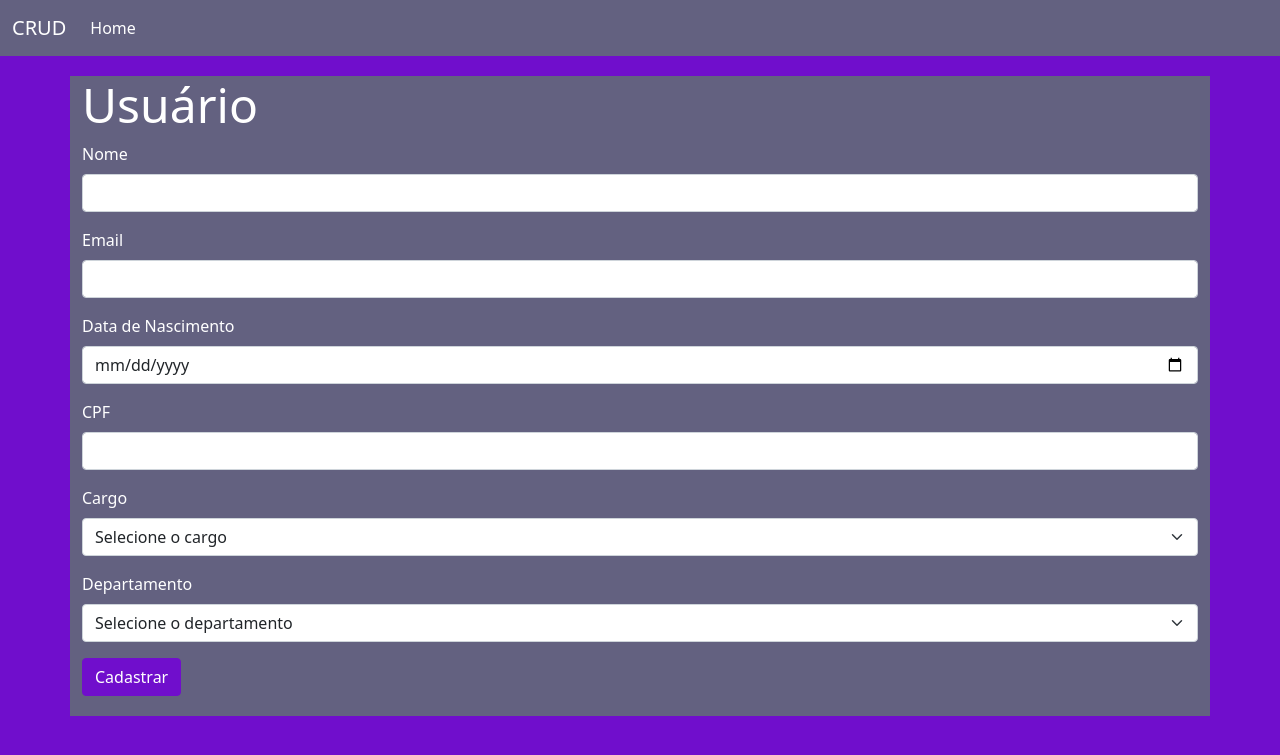
After one commit to gmariano1/CRUD-IPDV, a PHP site: page /pages/usuario.php in a window 1280 px wide. The commit adds this page. Shown: the top 755 px of the page. Run offline with PHP 8.4, Linux system fonts and the light colour scheme; data that the repository does not hold is empty.

Commit message:
Creates terminados

```diff
--- a/assets/css/style.css
+++ b/assets/css/style.css
@@ -1,6 +1,3 @@
-nav{
-    background-color: rgb(112, 14, 204);
-}
 body{
     background-color: rgb(112, 14, 204);
 }
@@ -15,3 +12,6 @@ body{
     background-color: rgb(112, 14, 204);
     border-color: rgb(112, 14, 204);
 }
+#nav{
+    background-color: rgb(99, 97, 128) !important;
+}
--- a/components/header.php
+++ b/components/header.php
@@ -9,9 +9,10 @@
     <link href="../assets/bootstrap/css/bootstrap.min.css" rel="stylesheet">
     <link href="../assets/css/style.css" rel="stylesheet">
     <script src="https://cdnjs.cloudflare.com/ajax/libs/jquery/3.6.0/jquery.min.js" integrity="sha512-894YE6QWD5I59HgZOGReFYm4dnWc1Qt5NtvYSaNcOP+u1T9qYdvdihz0PPSiiqn/+/3e7Jo4EaG7TubfWGUrMQ==" crossorigin="anonymous" referrerpolicy="no-referrer"></script>
+    <script src="https://cdnjs.cloudflare.com/ajax/libs/jquery.mask/1.14.10/jquery.mask.js"></script>
     <title>CRUD-IDPV</title>
 </head>
-<nav class="navbar navbar-expand-lg navbar-dark bg-dark">
+<nav class="navbar navbar-expand-lg navbar-dark bg-dark" id="nav">
   <div class="container-fluid">
     <a class="navbar-brand" href="#">CRUD</a>
     <button class="navbar-toggler" type="button" data-bs-toggle="collapse" data-bs-target="#navbarSupportedContent" aria-controls="navbarSupportedContent" aria-expanded="false" aria-label="Toggle navigation">
--- a/pages/ajax/inserir.php
+++ b/pages/ajax/inserir.php
@@ -69,10 +69,10 @@ if($_POST['type'] == 'usuario')
     $uao = new UsuarioDAO();
     $result = $uao->create($u);
     if($result){
-        echo json_encode(['error' => false, 'msg' => "Departamento criado!!"]);
+        echo json_encode(['error' => false, 'msg' => "Usuario criado!!"]);
         return;
     }else{
-        echo json_encode(['error' => true, 'msg' => "Erro ao criar departamento, problema de conexão"]);
+        echo json_encode(['error' => true, 'msg' => "Erro ao criar usuario, problema de conexão"]);
         return;
     }
 }
--- a/pages/departamento.php
+++ b/pages/departamento.php
@@ -45,7 +45,7 @@
         }
 
         function clearThis(target) {
-            target.value= "";
+            target.val() = "";
         }
     </script>
 
--- /dev/null
+++ b/pages/usuario.php
@@ -0,0 +1,81 @@
+<?php require_once dirname(__DIR__).'/components/header.php'; ?>
+<?php
+    use App\Model\CargoDAO;
+    use App\Model\DepartamentoDAO;
+    $departamento = new DepartamentoDAO();
+    $cargo = new CargoDAO();
+?>
+    <div class="container">
+        <h1 class="display-5">Usuário</h1>
+        <div class="mb-3">
+            <label for="name" class="form-label">Nome</label>
+            <input type="text" id="nome" class="form-control" required>
+        </div>
+        <div class="mb-3">
+            <label for="email" class="form-label">Email</label>
+            <input type="email" id="email" class="form-control" required>
+        </div>
+        <div class="mb-3">
+            <label for="data_de_nascimento" class="form-label">Data de Nascimento</label>
+            <input type="date" id="data_de_nascimento" class="form-control" required>
+        </div>
+        <div class="mb-3">
+            <label for="cpf" class="form-label">CPF</label>
+            <input type="text" id="cpf" class="form-control" required maxlength="14">
+        </div>
+        <div class="mb-3">
+            <label for="cargo" class="form-label">Cargo</label>
+            <select class="form-select cargo" aria-label="Default select example" required>
+                <option selected disabled>Selecione o cargo</option>
+                <?php foreach ($cargo->read() as $c): ?>
+                    <option value="<?= $c['id'] ?>"><?= $c['nome'] ?></option>
+                <?php endforeach; ?>
+            </select>
+        </div>
+        <div class="mb-3">
+            <label for="departamento" class="form-label">Departamento</label>
+            <select class="form-select departamento" aria-label="Default select example" required>
+                <option selected disabled>Selecione o departamento</option>
+                <?php foreach ($departamento->read() as $d): ?>
+                    <option value="<?= $d['id'] ?>"><?= $d['nome'] ?></option>
+                <?php endforeach; ?>
+            </select>
+        </div>
+        <button type="button" class="btn btn-primary" onclick="inserir()">Cadastrar</button>
+    </div>
+    <script>
+
+        $(document).ready(function(){
+            $('#cpf').mask('000.000.000-00');
+        });
+
+        function inserir()
+        {
+            const type = "usuario";
+            const nome = $("#nome").val();
+            const cargo_id = $(".form-select.cargo").val();
+            const departamento_id = $(".form-select.departamento").val();
+            const cpf = $("#cpf").val().replace(".", "").replace(".", "").replace("-", "");
+            const email = $('#email').val();
+            const data_de_nascimento = $('#data_de_nascimento').val();
+            const obj = {
+                type, nome, cpf, email, data_de_nascimento, cargo_id, departamento_id
+            };
+            $.ajax({
+                url: '<?= SITE_URL ?>pages/ajax/inserir.php',
+                type: 'POST',
+                data: obj,
+                beforeSend: function(){
+                    $(".btn.btn-primary").prop('disabled', true).text("Cadastrando...");
+                },
+                success: function(result){
+                    alert(result.msg);
+                    $(".btn.btn-primary").prop('disabled', false).text("Cadastrar");
+                },
+                dataType: 'json'
+            });
+        }
+
+    </script>
+
+<?php require_once dirname(__DIR__).'/components/footer.php'; ?>
```
Also changed, not shown: App/Model/UsuarioDAO.php (+7 -11 lines).
